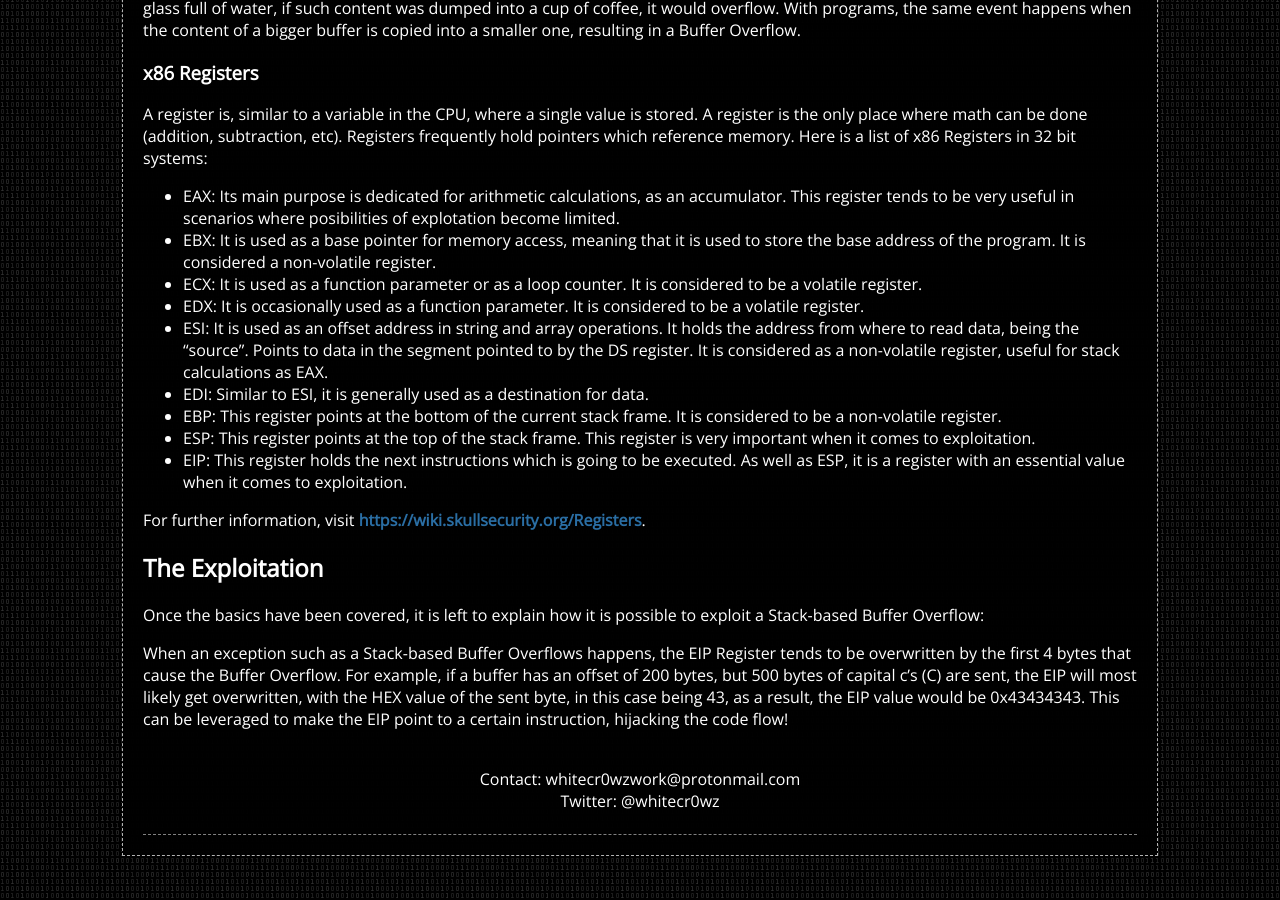
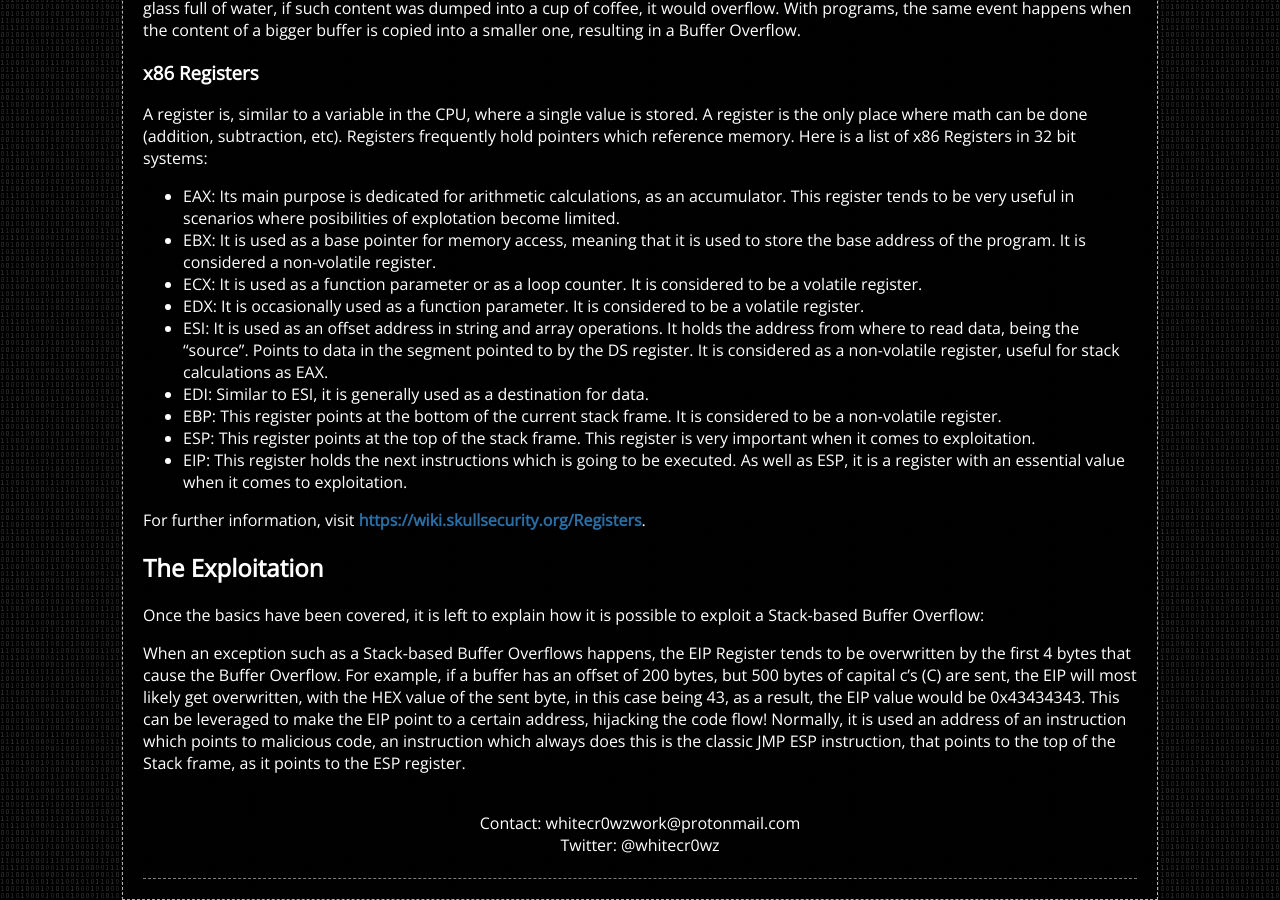
Before and after one commit to whitecr0wz/whitecr0wz.github.io, a Jekyll site: the page built from _posts/posts/2020-03-08-Exploiting-Stack-Overflows-In-Windows.md, in a window 1280 px wide and 900 px high, scrolled down 620 px. Built offline with Jekyll 4.4.1, drawn with Linux system fonts in a browser that asks for light colours.

Commit message:
Update 2020-03-08-Exploiting-Stack-Overflows-In-Windows.md

```diff
--- a/_posts/posts/2020-03-08-Exploiting-Stack-Overflows-In-Windows.md
+++ b/_posts/posts/2020-03-08-Exploiting-Stack-Overflows-In-Windows.md
@@ -39,4 +39,4 @@
 
 Once the basics have been covered, it is left to explain how it is possible to exploit a Stack-based Buffer Overflow:
 
-When an exception such as a Stack-based Buffer Overflows happens, the EIP Register tends to be overwritten by the first 4 bytes that cause the Buffer Overflow. For example, if a buffer has an offset of 200 bytes, but 500 bytes of capital c's (C) are sent, the EIP will most likely get overwritten, with the HEX value of the sent byte, in this case being 43, as a result, the EIP value would be 0x43434343. This can be leveraged to make the EIP point to a certain instruction, hijacking the code flow!
+When an exception such as a Stack-based Buffer Overflows happens, the EIP Register tends to be overwritten by the first 4 bytes that cause the Buffer Overflow. For example, if a buffer has an offset of 200 bytes, but 500 bytes of capital c's (C) are sent, the EIP will most likely get overwritten, with the HEX value of the sent byte, in this case being 43, as a result, the EIP value would be 0x43434343. This can be leveraged to make the EIP point to a certain address, hijacking the code flow! Normally, it is used an address of an instruction which points to malicious code, an instruction which always does this is the classic JMP ESP instruction, that points to the top of the Stack frame, as it points to the ESP register.
```
